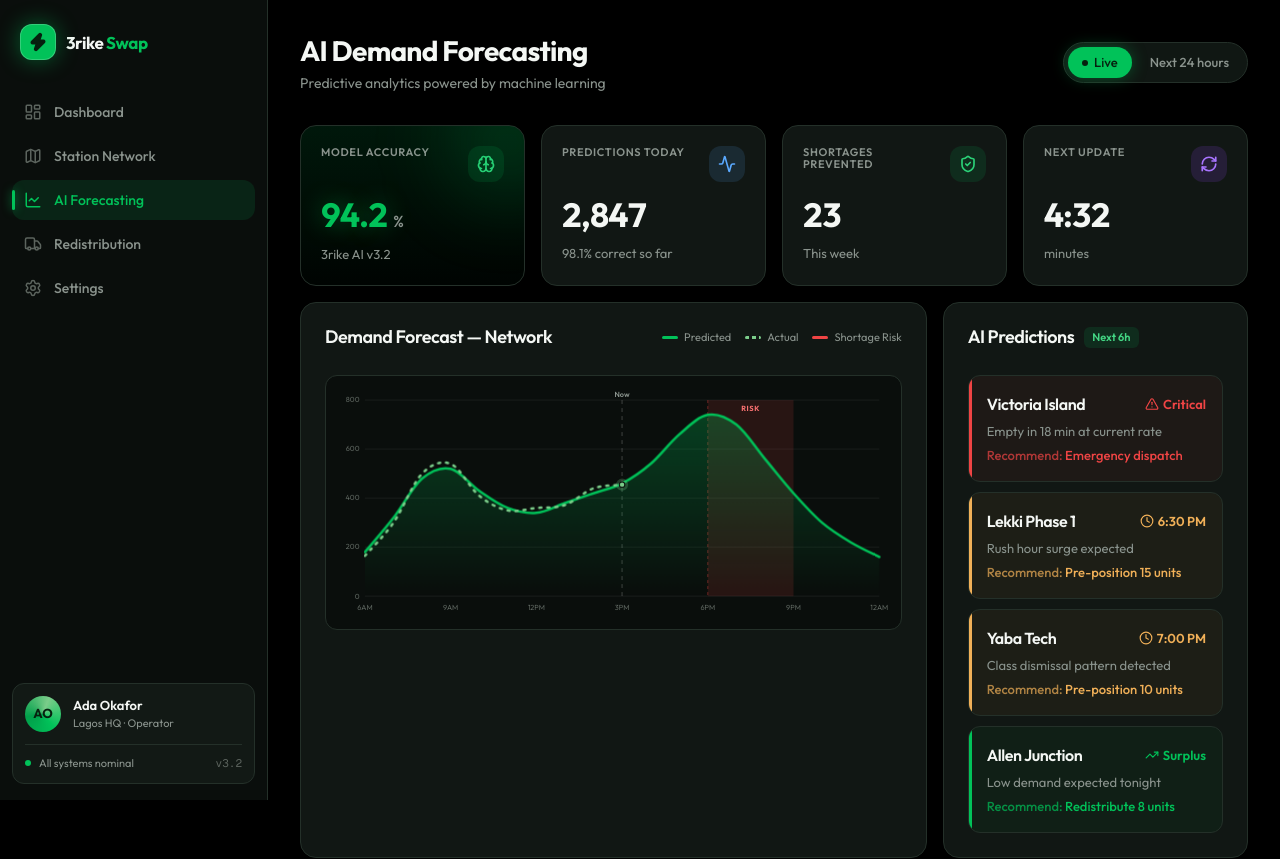
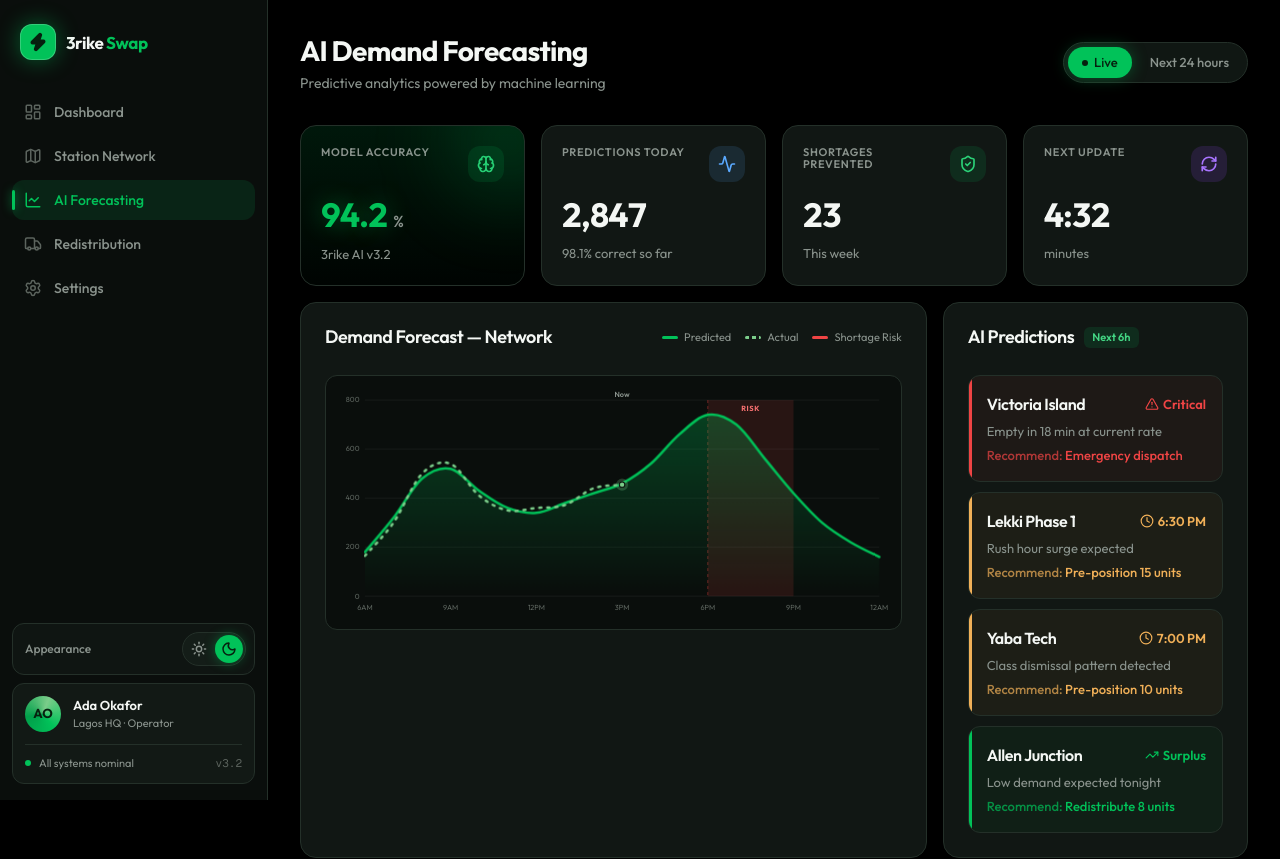
Before and after one commit to 3rike12/3rike-Mobility-__, a Next.js app in the folder frontend/: page /forecasting in a window 1280 px wide. Shown: the top 859 px of the page. Built offline with nearby package versions, Linux system fonts and the light colour scheme.

Commit message:
feat: implement system theme support with a toggle component and migrate color variables to CSS tokens.

```diff
--- a/frontend/src/app/globals.css
+++ b/frontend/src/app/globals.css
@@ -6,24 +6,31 @@
    ============================================================ */
 
 @theme {
-  /* surfaces */
-  --color-bg: #000000;
-  --color-surface: #111714;
-  --color-surface-2: #18211c;
-  --color-surface-3: #1f2a23;
-  --color-border: #243029;
-  --color-border-soft: rgba(255, 255, 255, 0.07);
+  /* surfaces — resolved per theme via the --c-* vars below */
+  --color-bg: var(--c-bg);
+  --color-surface: var(--c-surface);
+  --color-surface-2: var(--c-surface-2);
+  --color-surface-3: var(--c-surface-3);
+  --color-sidebar: var(--c-sidebar);
+  --color-border: var(--c-border);
+  --color-border-soft: var(--c-border-soft);
 
   /* text */
-  --color-text: #f4f7f4;
-  --color-muted: #8a938d;
-  --color-faint: #5c645e;
+  --color-text: var(--c-text);
+  --color-muted: var(--c-muted);
+  --color-faint: var(--c-faint);
+
+  /* neutral utility tints (theme-aware light/dark) */
+  --color-line: var(--c-line);
+  --color-line-strong: var(--c-line-strong);
+  --color-track: var(--c-track);
+  --color-hairline: var(--c-hairline);
 
   /* brand green */
   --color-green: #01c259;
   --color-green-hover: #00a049;
   --color-green-deep: #019f4a;
-  --color-green-soft: #7bcd8a;
+  --color-green-soft: var(--c-green-soft);
 
   /* status */
   --color-warning: #f1b058;
@@ -92,8 +99,76 @@
   to { transform: scaleX(1); }
 }
 
+/* ---------- DARK (default) ---------- */
 :root {
   color-scheme: dark;
+
+  --c-bg: #000000;
+  --c-surface: #111714;
+  --c-surface-2: #18211c;
+  --c-surface-3: #1f2a23;
+  --c-sidebar: #0a0e0c;
+  --c-border: #243029;
+  --c-border-soft: rgba(255, 255, 255, 0.07);
+
+  --c-text: #f4f7f4;
+  --c-muted: #8a938d;
+  --c-faint: #5c645e;
+
+  --c-line: rgba(255, 255, 255, 0.05);
+  --c-line-strong: rgba(255, 255, 255, 0.22);
+  --c-track: rgba(255, 255, 255, 0.07);
+  --c-hairline: rgba(255, 255, 255, 0.12);
+
+  --c-green-soft: #7bcd8a;
+
+  /* accent icon tiles */
+  --accent-green: #2bd178;    --accent-green-bg: rgba(1, 194, 89, 0.12);
+  --accent-info: #5aa9ff;     --accent-info-bg: rgba(90, 169, 255, 0.13);
+  --accent-purple: #a874ff;   --accent-purple-bg: rgba(151, 71, 255, 0.15);
+  --accent-warning: #f1b058;  --accent-warning-bg: rgba(241, 176, 88, 0.13);
+  --accent-critical: #f87171; --accent-critical-bg: rgba(239, 68, 68, 0.14);
+
+  /* status chips */
+  --chip-online-text: #43d684;   --chip-online-bg: rgba(1, 194, 89, 0.12);
+  --chip-warning-text: #f1b058;  --chip-warning-bg: rgba(241, 176, 88, 0.12);
+  --chip-critical-text: #f87171; --chip-critical-bg: rgba(239, 68, 68, 0.13);
+  --chip-offline-text: #9aa39d;  --chip-offline-bg: rgba(255, 255, 255, 0.06);
+}
+
+/* ---------- LIGHT ---------- */
+[data-theme="light"] {
+  color-scheme: light;
+
+  --c-bg: #eef2ea;
+  --c-surface: #ffffff;
+  --c-surface-2: #f3f7f1;
+  --c-surface-3: #e9efe6;
+  --c-sidebar: #ffffff;
+  --c-border: #e1e8dd;
+  --c-border-soft: rgba(0, 0, 0, 0.06);
+
+  --c-text: #0f1a13;
+  --c-muted: #56655b;
+  --c-faint: #8a978d;
+
+  --c-line: rgba(0, 0, 0, 0.06);
+  --c-line-strong: rgba(0, 0, 0, 0.16);
+  --c-track: rgba(0, 0, 0, 0.08);
+  --c-hairline: rgba(0, 0, 0, 0.1);
+
+  --c-green-soft: #3fa45c;
+
+  --accent-green: #03a14a;    --accent-green-bg: rgba(1, 194, 89, 0.14);
+  --accent-info: #2f7fd9;     --accent-info-bg: rgba(47, 127, 217, 0.12);
+  --accent-purple: #7c3aed;   --accent-purple-bg: rgba(124, 58, 237, 0.12);
+  --accent-warning: #a86d12;  --accent-warning-bg: rgba(241, 176, 88, 0.2);
+  --accent-critical: #dc2626; --accent-critical-bg: rgba(239, 68, 68, 0.12);
+
+  --chip-online-text: #018a3f;   --chip-online-bg: rgba(1, 194, 89, 0.14);
+  --chip-warning-text: #946312;  --chip-warning-bg: rgba(241, 176, 88, 0.22);
+  --chip-critical-text: #c62f2f; --chip-critical-bg: rgba(239, 68, 68, 0.11);
+  --chip-offline-text: #5b6b60;  --chip-offline-bg: rgba(0, 0, 0, 0.06);
 }
 
 * {
@@ -119,20 +194,20 @@ body {
 /* scrollbars */
 * {
   scrollbar-width: thin;
-  scrollbar-color: #2b362f transparent;
+  scrollbar-color: var(--color-surface-3) transparent;
 }
 *::-webkit-scrollbar {
   width: 9px;
   height: 9px;
 }
 *::-webkit-scrollbar-thumb {
-  background: #2b362f;
+  background: var(--color-surface-3);
   border-radius: 999px;
   border: 2px solid transparent;
   background-clip: padding-box;
 }
 *::-webkit-scrollbar-thumb:hover {
-  background: #3a4940;
+  background: var(--color-muted);
   background-clip: padding-box;
 }
 
@@ -145,20 +220,20 @@ body {
 }
 
 .chip-online {
-  background: rgba(1, 194, 89, 0.12);
-  color: #43d684;
+  background: var(--chip-online-bg);
+  color: var(--chip-online-text);
 }
 .chip-warning {
-  background: rgba(241, 176, 88, 0.12);
-  color: #f1b058;
+  background: var(--chip-warning-bg);
+  color: var(--chip-warning-text);
 }
 .chip-critical {
-  background: rgba(239, 68, 68, 0.13);
-  color: #f87171;
+  background: var(--chip-critical-bg);
+  color: var(--chip-critical-text);
 }
 .chip-offline {
-  background: rgba(255, 255, 255, 0.06);
-  color: #9aa39d;
+  background: var(--chip-offline-bg);
+  color: var(--chip-offline-text);
 }
 
 /* uppercase micro-label */
@@ -183,15 +258,15 @@ body {
 }
 .card-hover:hover {
   transform: translateY(-2px);
-  border-color: rgba(255, 255, 255, 0.12);
+  border-color: var(--color-hairline);
   background-color: var(--color-surface-2);
 }
 
 /* faint dotted grid texture for chart/map planes */
 .grid-plane {
   background-image:
-    linear-gradient(rgba(255, 255, 255, 0.04) 1px, transparent 1px),
-    linear-gradient(90deg, rgba(255, 255, 255, 0.04) 1px, transparent 1px);
+    linear-gradient(var(--color-line) 1px, transparent 1px),
+    linear-gradient(90deg, var(--color-line) 1px, transparent 1px);
   background-size: 44px 44px;
 }
 
--- a/frontend/src/components/dashboard/LiveAlerts.tsx
+++ b/frontend/src/components/dashboard/LiveAlerts.tsx
@@ -14,7 +14,7 @@ function AlertRow({ alert, index }: { alert: Alert; index: number }) {
   const s = STATUS[alert.status];
   return (
     <div
-      className="group relative animate-fade-up overflow-hidden rounded-xl border border-border p-3.5 pl-4 transition-colors hover:border-white/12"
+      className="group relative animate-fade-up overflow-hidden rounded-xl border border-border p-3.5 pl-4 transition-colors hover:border-hairline"
       style={{ background: TINT[alert.status], animationDelay: `${150 + index * 80}ms` }}
     >
       <span className="absolute left-0 top-0 h-full w-[3px]" style={{ background: s.solid }} />
--- a/frontend/src/components/forecasting/AIPredictions.tsx
+++ b/frontend/src/components/forecasting/AIPredictions.tsx
@@ -20,7 +20,7 @@ function PredictionRow({ p, index }: { p: Prediction; index: number }) {
   const TagIcon = TAG_ICON[p.tagKind];
   return (
     <div
-      className="relative animate-fade-up overflow-hidden rounded-xl border border-border p-4 pl-[18px] transition-colors hover:border-white/12"
+      className="relative animate-fade-up overflow-hidden rounded-xl border border-border p-4 pl-[18px] transition-colors hover:border-hairline"
       style={{ background: TINT[p.status], animationDelay: `${150 + index * 90}ms` }}
     >
       <span className="absolute left-0 top-0 h-full w-[3px]" style={{ background: color }} />
--- a/frontend/src/components/forecasting/ForecastChart.tsx
+++ b/frontend/src/components/forecasting/ForecastChart.tsx
@@ -71,10 +71,10 @@ export function ForecastChart() {
             x2={W - padR}
             y1={yAt(t)}
             y2={yAt(t)}
-            stroke="rgba(255,255,255,0.06)"
+            stroke="var(--color-line)"
             vectorEffect="non-scaling-stroke"
           />
-          <text x={padL - 8} y={yAt(t) + 3.5} textAnchor="end" fontSize="11" fill="#5c645e">
+          <text x={padL - 8} y={yAt(t) + 3.5} textAnchor="end" fontSize="11" fill="var(--color-faint)">
             {t}
           </text>
         </g>
@@ -112,7 +112,7 @@ export function ForecastChart() {
       {/* x labels */}
       {forecastHours.map((label, i) =>
         label ? (
-          <text key={i} x={xAt(i)} y={H - 10} textAnchor="middle" fontSize="11" fill="#5c645e">
+          <text key={i} x={xAt(i)} y={H - 10} textAnchor="middle" fontSize="11" fill="var(--color-faint)">
             {label}
           </text>
         ) : null
@@ -124,11 +124,11 @@ export function ForecastChart() {
         x2={xAt(nowIndex)}
         y1={padT}
         y2={padT + plotH}
-        stroke="rgba(255,255,255,0.22)"
+        stroke="var(--color-line-strong)"
         strokeDasharray="4 4"
         vectorEffect="non-scaling-stroke"
       />
-      <text x={xAt(nowIndex)} y={padT - 5} textAnchor="middle" fontSize="11" fontWeight="600" fill="#8a938d">
+      <text x={xAt(nowIndex)} y={padT - 5} textAnchor="middle" fontSize="11" fontWeight="600" fill="var(--color-muted)">
         Now
       </text>
 
--- a/frontend/src/components/redistribution/ActiveTransfers.tsx
+++ b/frontend/src/components/redistribution/ActiveTransfers.tsx
@@ -8,7 +8,7 @@ function TransferRow({ t, index }: { t: Transfer; index: number }) {
       className={cn(
         "animate-fade-up rounded-xl border p-4 transition-colors",
         inTransit
-          ? "border-border bg-surface-2/50 hover:border-white/12"
+          ? "border-border bg-surface-2/50 hover:border-hairline"
           : "border-warning/25 bg-[rgba(241,176,88,0.05)]"
       )}
       style={{ animationDelay: `${150 + index * 80}ms` }}
@@ -33,7 +33,7 @@ function TransferRow({ t, index }: { t: Transfer; index: number }) {
         <span className={cn("font-mono", inTransit ? "text-info" : "text-warning")}>{t.detail}</span>
       </div>
 
-      <div className="mt-3 h-1.5 w-full overflow-hidden rounded-full bg-white/[0.07]">
+      <div className="mt-3 h-1.5 w-full overflow-hidden rounded-full bg-track">
         <div
           className="h-full rounded-full"
           style={{
--- a/frontend/src/components/shell/Sidebar.tsx
+++ b/frontend/src/components/shell/Sidebar.tsx
@@ -12,6 +12,7 @@ import {
 } from "lucide-react";
 import { cn } from "@/lib/utils";
 import { Logo } from "./Logo";
+import { ThemeToggle } from "@/components/ui/ThemeToggle";
 
 type NavItem = { label: string; href: string; icon: LucideIcon };
 
@@ -27,7 +28,7 @@ export function Sidebar() {
   const pathname = usePathname();
 
   return (
-    <div className="flex h-full flex-col bg-[#0a0e0c]">
+    <div className="flex h-full flex-col bg-sidebar">
       <div className="px-5 pt-6">
         <Logo />
       </div>
@@ -45,7 +46,7 @@ export function Sidebar() {
                 "group relative flex items-center gap-3 rounded-xl px-3 py-2.5 text-sm font-medium transition-all duration-200",
                 active
                   ? "bg-[rgba(1,194,89,0.12)] text-green"
-                  : "text-muted hover:bg-white/[0.04] hover:text-text"
+                  : "text-muted hover:bg-surface-2 hover:text-text"
               )}
             >
               {active && (
@@ -64,8 +65,14 @@ export function Sidebar() {
         })}
       </nav>
 
+      {/* appearance */}
+      <div className="mx-3 mb-2 flex items-center justify-between rounded-xl border border-border bg-surface-2/40 py-2 pl-3 pr-2">
+        <span className="text-[12px] font-medium text-muted">Appearance</span>
+        <ThemeToggle />
+      </div>
+
       {/* operator card */}
-      <div className="mx-3 mb-4 mt-2 rounded-xl border border-border bg-surface-2/60 p-3">
+      <div className="mx-3 mb-4 rounded-xl border border-border bg-surface-2/60 p-3">
         <div className="flex items-center gap-3">
           <div className="grid size-9 place-items-center rounded-full bg-[conic-gradient(from_140deg,#01c259,#019f4a,#7bcd8a,#01c259)] text-[13px] font-bold text-[#06210f]">
             AO
--- a/frontend/src/components/stations/NetworkSummary.tsx
+++ b/frontend/src/components/stations/NetworkSummary.tsx
@@ -62,7 +62,7 @@ export function NetworkSummary() {
         </Link>
         <button
           type="button"
-          className="flex w-full items-center justify-center gap-2 rounded-xl border border-white/15 bg-white/[0.02] px-4 py-2.5 text-sm font-medium text-text transition-colors hover:border-white/25 hover:bg-white/[0.06]"
+          className="flex w-full items-center justify-center gap-2 rounded-xl border border-border bg-surface-2 px-4 py-2.5 text-sm font-medium text-text transition-colors hover:border-hairline hover:bg-surface-3"
         >
           <TriangleAlert className="size-[18px] text-warning" />
           View All Alerts
--- a/frontend/src/components/ui/Button.tsx
+++ b/frontend/src/components/ui/Button.tsx
@@ -6,8 +6,8 @@ const VARIANTS: Record<Variant, string> = {
   primary:
     "bg-green text-[#06210f] font-semibold hover:bg-green-hover shadow-[0_0_20px_rgba(1,194,89,0.3)] hover:shadow-[0_0_28px_rgba(1,194,89,0.45)]",
   secondary:
-    "border border-white/15 bg-white/[0.02] text-text hover:bg-white/[0.06] hover:border-white/25",
-  ghost: "text-muted hover:text-text hover:bg-white/[0.05]",
+    "border border-border bg-surface-2 text-text hover:bg-surface-3 hover:border-hairline",
+  ghost: "text-muted hover:text-text hover:bg-surface-2",
 };
 
 export function Button({
--- a/frontend/src/components/ui/Icon.tsx
+++ b/frontend/src/components/ui/Icon.tsx
@@ -56,9 +56,9 @@ export function Icon({
 export type AccentKey = "green" | "info" | "purple" | "warning" | "critical";
 
 export const ACCENT: Record<AccentKey, { bg: string; color: string }> = {
-  green: { bg: "rgba(1,194,89,0.12)", color: "#2bd178" },
-  info: { bg: "rgba(90,169,255,0.13)", color: "#5aa9ff" },
-  purple: { bg: "rgba(151,71,255,0.15)", color: "#a874ff" },
-  warning: { bg: "rgba(241,176,88,0.13)", color: "#f1b058" },
-  critical: { bg: "rgba(239,68,68,0.14)", color: "#f87171" },
+  green: { bg: "var(--accent-green-bg)", color: "var(--accent-green)" },
+  info: { bg: "var(--accent-info-bg)", color: "var(--accent-info)" },
+  purple: { bg: "var(--accent-purple-bg)", color: "var(--accent-purple)" },
+  warning: { bg: "var(--accent-warning-bg)", color: "var(--accent-warning)" },
+  critical: { bg: "var(--accent-critical-bg)", color: "var(--accent-critical)" },
 };
--- a/frontend/src/components/ui/InventoryBar.tsx
+++ b/frontend/src/components/ui/InventoryBar.tsx
@@ -13,7 +13,7 @@ export function InventoryBar({
   const fill = color ?? inventoryColor(pct);
   const clamped = Math.max(0, Math.min(100, pct));
   return (
-    <div className="h-1.5 w-full overflow-hidden rounded-full bg-white/[0.07]">
+    <div className="h-1.5 w-full overflow-hidden rounded-full bg-track">
       <div
         className="h-full rounded-full"
         style={{
--- /dev/null
+++ b/frontend/src/components/ui/ThemeToggle.tsx
@@ -0,0 +1,57 @@
+"use client";
+
+import { useEffect, useState } from "react";
+import { Sun, Moon } from "lucide-react";
+import { cn } from "@/lib/utils";
+
+type Theme = "light" | "dark";
+
+export function ThemeToggle() {
+  const [theme, setTheme] = useState<Theme>("dark");
+
+  // sync with whatever the no-flash script already set on <html>
+  useEffect(() => {
+    const t = document.documentElement.dataset.theme;
+    setTheme(t === "light" ? "light" : "dark");
+  }, []);
+
+  function apply(next: Theme) {
+    document.documentElement.dataset.theme = next;
+    try {
+      localStorage.setItem("theme", next);
+    } catch {
+      /* ignore */
+    }
+    setTheme(next);
+  }
+
+  const opts: { key: Theme; icon: typeof Sun; label: string }[] = [
+    { key: "light", icon: Sun, label: "Light" },
+    { key: "dark", icon: Moon, label: "Dark" },
+  ];
+
+  return (
+    <div className="inline-flex items-center gap-0.5 rounded-full border border-border bg-surface-2/70 p-0.5">
+      {opts.map(({ key, icon: I, label }) => {
+        const active = theme === key;
+        return (
+          <button
+            key={key}
+            type="button"
+            onClick={() => apply(key)}
+            aria-label={`${label} theme`}
+            aria-pressed={active}
+            className={cn(
+              "grid size-7 place-items-center rounded-full transition-all duration-200",
+              active
+                ? "bg-green text-[#06210f] shadow-[0_0_12px_rgba(1,194,89,0.4)]"
+                : "text-muted hover:text-text"
+            )}
+          >
+            <I className="size-4" strokeWidth={2.2} />
+          </button>
+        );
+      })}
+    </div>
+  );
+}
```
Also changed, not shown: frontend/src/app/layout.tsx (+9 -1 lines), 1 other file (tests, documents, lock files or other folders).
